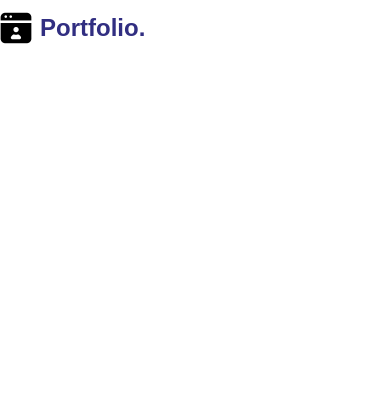
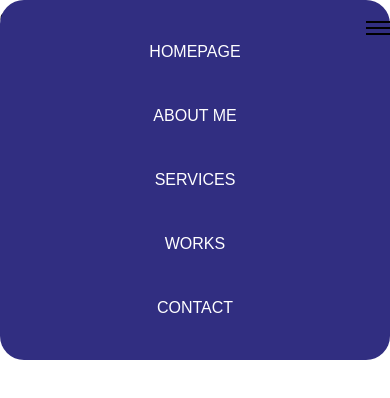
Before and after one commit to mwangi96/MyPortfolioSite, a website: page index.html in a window 390 px wide. Drawn offline with nearby package versions, Linux system fonts and the light colour scheme; files that its build step writes are made by us from their sources.

Commit message:
index file commit

```diff
--- a/index.html
+++ b/index.html
@@ -7,22 +7,61 @@
     <link rel="preconnect" href="https://fonts.googleapis.com">
     <link rel="preconnect" href="https://fonts.gstatic.com" crossorigin>
     <link href="https://fonts.googleapis.com/css2?family=Nunito+Sans:ital,opsz,wght@0,6..12,200..1000;1,6..12,200..1000&display=swap" rel="stylesheet">
+    <link rel="shortcut icon" href="images/portfolio-img.jpg" type="image/x-icon" >
     <title>MyPortfolioSite</title>
+    <style>
+        #favicon{
+            width: 100%;
+        }
+    </style>
 </head>
 <body class="font-nuito">
     <!-- Intro section -->
     <div class="h-1/2 lg:h-screen bg-gradient-to-t from bg-indigo-200">
         <!-- navbar -->
         <nav class="w-full fixed top-0 bg-white">
-            <div class="container mx-auto py-3 flex justify-between">
-                <div class="flex items-center gap-2">
+            <div class="container mx-auto py-3 items-center flex justify-between">
+                <div class="flex items-center gap-1">
                     <img src="images/online-resume.png" alt="" class="w-8">
                     <span class="text-2xl font-bold text-indigo-900">Portfolio.</span>
+                </div>
+                    <ul class="hidden md:flex space-x-10 text-gray-700 font-bold text-sm uppercase">
+                        <li class="hover:text-red-600"><a href="#">homepage</a></li>
+                        <li class="hover:text-red-600"><a href="#">about me</a></li>
+                        <li class="hover:text-red-600"><a href="#">services</a></li>
+                        <li class="hover:text-red-600"><a href="#">works</a></li>
+                        <li class="hover:text-red-600"><a href="#">contact</a></li>
+                    </ul>
+                  <img src="images/dark-mode.png" alt="" class="hidden md:block cursor-pointer w-6 ">
+                  <div id="hamburger" class="space-y-1 md:hidden cursor-pointer z-20" >
+                    <div class="w-6 h-0.5 bg-black"></div>
+                    <div class="w-6 h-0.5 bg-black"></div>
+                    <div class="w-6 h-0.5 bg-black"></div>
+                  </div>
+                  <ul id="menu" class="uppercase md:hidden  bg-indigo-900 absolute left-0 top-0 w-full rounded-3xl p-10 space-y-10 text-white text-center">
+                    <li class="hover:text-black"><a href="#">homepage</a></li>
+                        <li class="hover:text-black"><a href="#">about me</a></li>
+                        <li class="hover:text-black"><a href="#">services</a></li>
+                        <li class="hover:text-black"><a href="#">works</a></li>
+                        <li class="hover:text-black"><a href="#">contact</a></li>
+                  </ul>
                 </div>
             </div>
         </nav>
         <!-- content -->
         <div></div>
     </div>
+
+
+    <script>
+        const hamburger = document.querySelector('#hamburger')
+        const menu = document.querySelector('#menu')
+
+        //add Click function
+        hamburger.addEventListener("click", () =>{
+            menu.classList.toggle("hidden")
+            hamburger.classList.toggle("bg-white")
+        })
+    </script>
 </body>
 </html>
```
